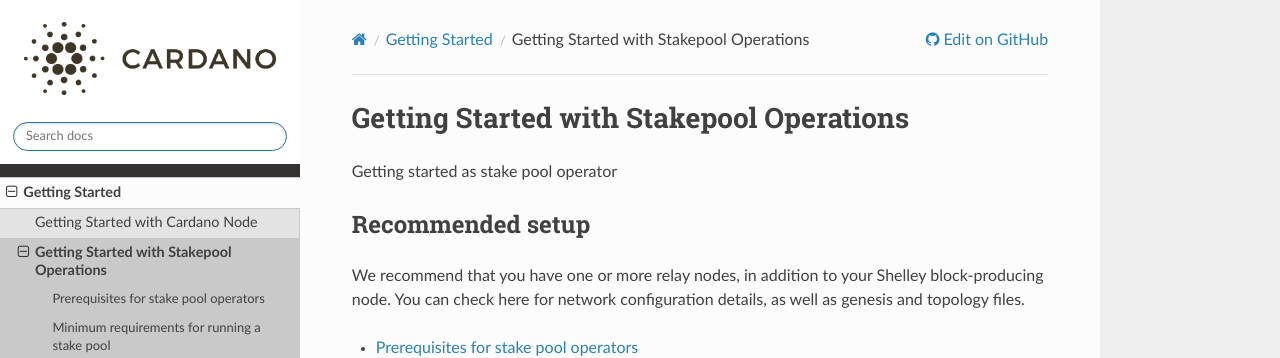
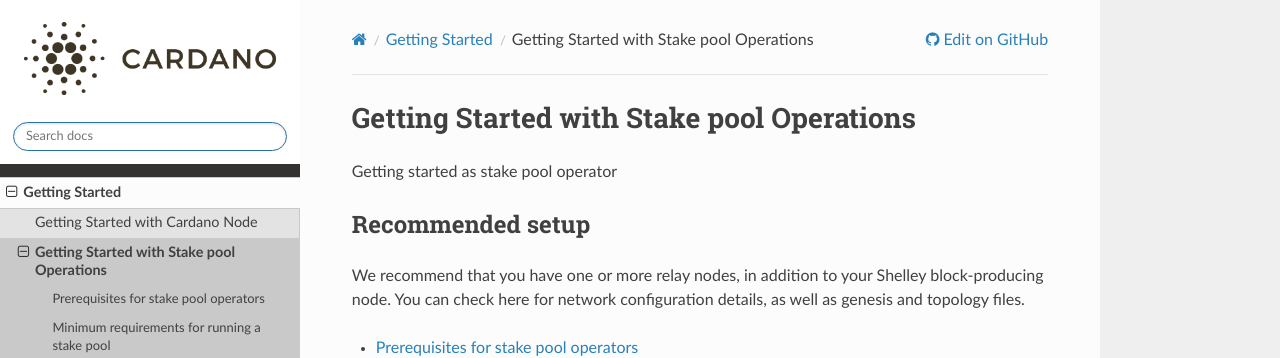
Before and after one commit to input-output-hk/technical-docs, a Sphinx documentation site: the page built from source/getting-started/stakepool-operator.md, in a window 1280 px wide. Shown: the top 358 px of the page. Built offline with Sphinx 7.4.7 and the Read the Docs theme 2.0.0, drawn with Linux system fonts in a browser that asks for light colours; pages that are not in the unit, such as notebooks, are missing from menus.

Commit message:
Update stakepool-operator.md

```diff
--- a/source/getting-started/stakepool-operator.md
+++ b/source/getting-started/stakepool-operator.md
@@ -1,4 +1,4 @@
-Getting Started with Stakepool Operations
+Getting Started with Stake pool Operations
 =========================================
 
 Getting started as stake pool operator
```
Also changed, not shown: other parts of source/getting-started/stakepool-operator.md (+1 -1 lines).
